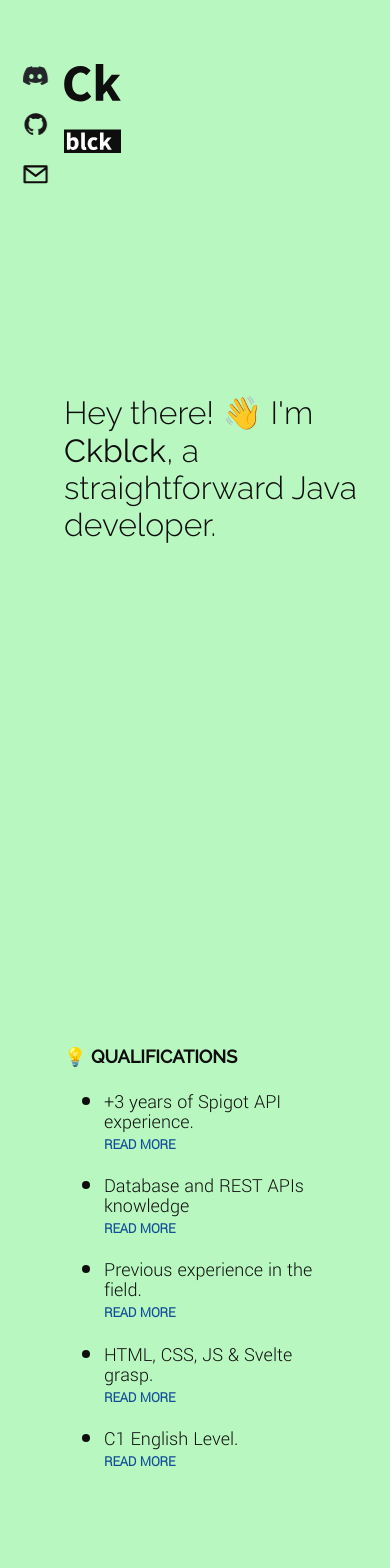
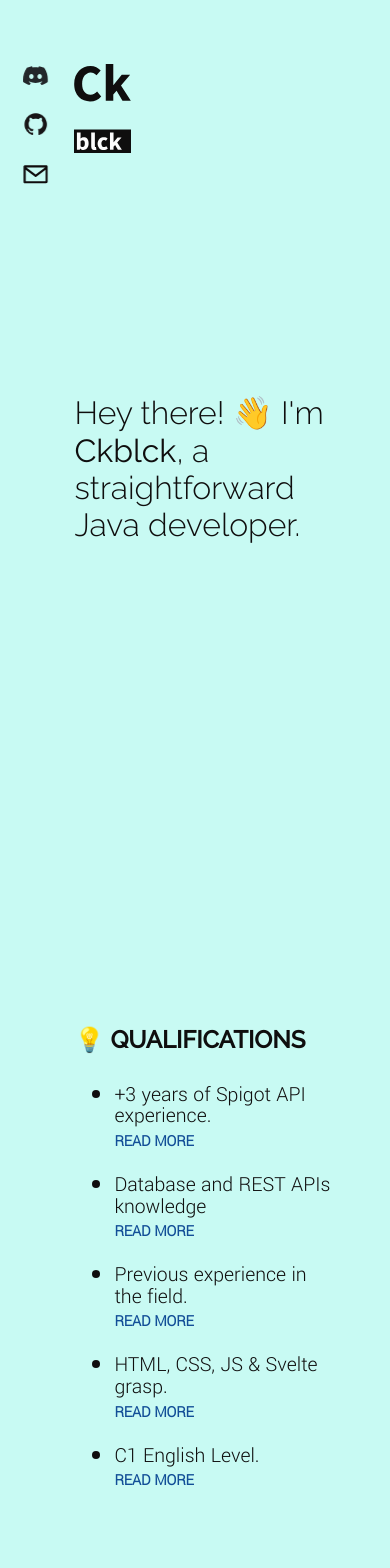
Before and after one commit to Ckblck/portfolio, a Svelte app: page / in a window 390 px wide. Shown: the top 1568 px of the page. Built offline with nearby package versions, Linux system fonts and the light colour scheme.

Commit message:
Slight modifications regarding background color and font-sizing.

```diff
--- a/src/App.svelte
+++ b/src/App.svelte
@@ -56,7 +56,7 @@
         justify-content: center;
         scroll-snap-align: center;
         min-height: 100vh;
-        padding: 4em 7vw 4em clamp(4em, 9vw, 25em);
+        padding: 4em 7vw 4em clamp(4.65em, 9vw, 25em);
     }
 
     /* reset */
@@ -150,19 +150,19 @@
 
     @keyframes rainbow-fade {
         0% {
-            background-color: #fff385;
+            background-color: #fff6a9;
         }
         25% {
-            background-color: #adf9c9;
+            background-color: #bffbff;
         }
         50% {
-            background-color: #e8ff9b;
+            background-color: #c6ffbf;
         }
         75% {
-            background-color: #aad0ff;
+            background-color: #bee6ff;
         }
         100% {
-            background-color: #fff385;
+            background-color: #fff6a9;
         }
     }
 </style>
--- a/src/sections/QualificationsSection.svelte
+++ b/src/sections/QualificationsSection.svelte
@@ -97,7 +97,7 @@
 
 <style>
     .title {
-        font-size: clamp(0.75rem, 3vw, 1.5rem);
+        font-size: clamp(1rem, 3vw, 1.25rem);
         margin-bottom: 1.5em;
     }
 
--- a/src/sections/qualifications/Qualification.svelte
+++ b/src/sections/qualifications/Qualification.svelte
@@ -29,14 +29,14 @@
     }
 
     :global(.point-info) {
-        font-size: clamp(1rem, 3vw, 1.25rem);
+        font-size: clamp(1.175rem, 3vw, 1.25rem);
         cursor: text;
         user-select: text;
         font-family: var(--ff-secondary);
     }
 
     :global(.point-info li) {
-        font-size: clamp(1rem, 3vw, 1.25rem);
+        font-size: clamp(1.175rem, 3vw, 1.25rem);
         list-style-type: "\21AA   ";
     }
 
@@ -53,7 +53,7 @@
 
     .point-title {
         line-height: 1em;
-        font-size: clamp(1.25rem, 3vw, 1.55rem);
+        font-size: clamp(1.35rem, 3vw, 1.55rem);
     }
 
     .point-title::after {
@@ -61,7 +61,7 @@
         letter-spacing: -0.005em;
         font-family: var(--ff-secondary);
         font-weight: 700;
-        font-size: clamp(0.9rem, 3vw, 1rem);
+        font-size: clamp(1rem, 3vw, 1.05rem);
         color: var(--select-clr);
         line-height: 1.75em;
     }
```
